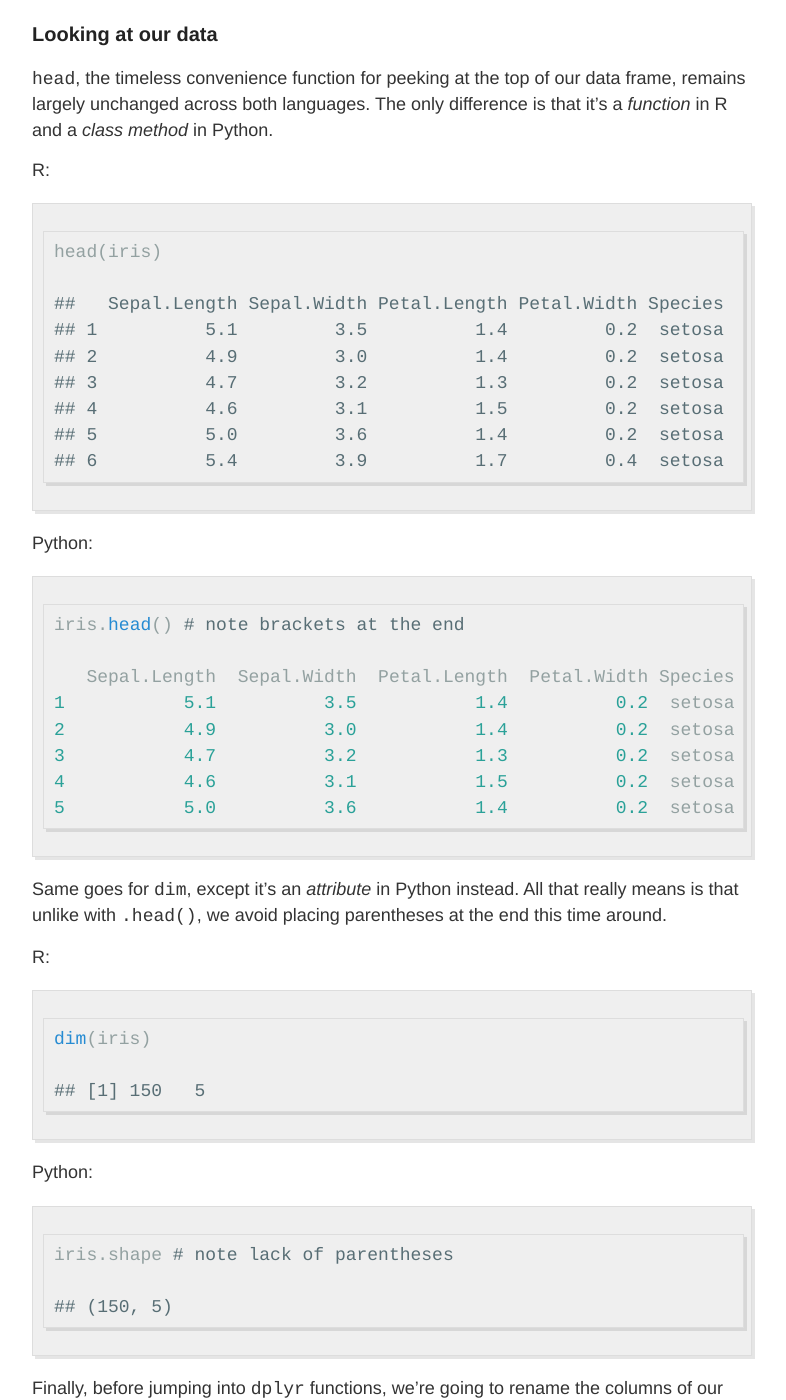
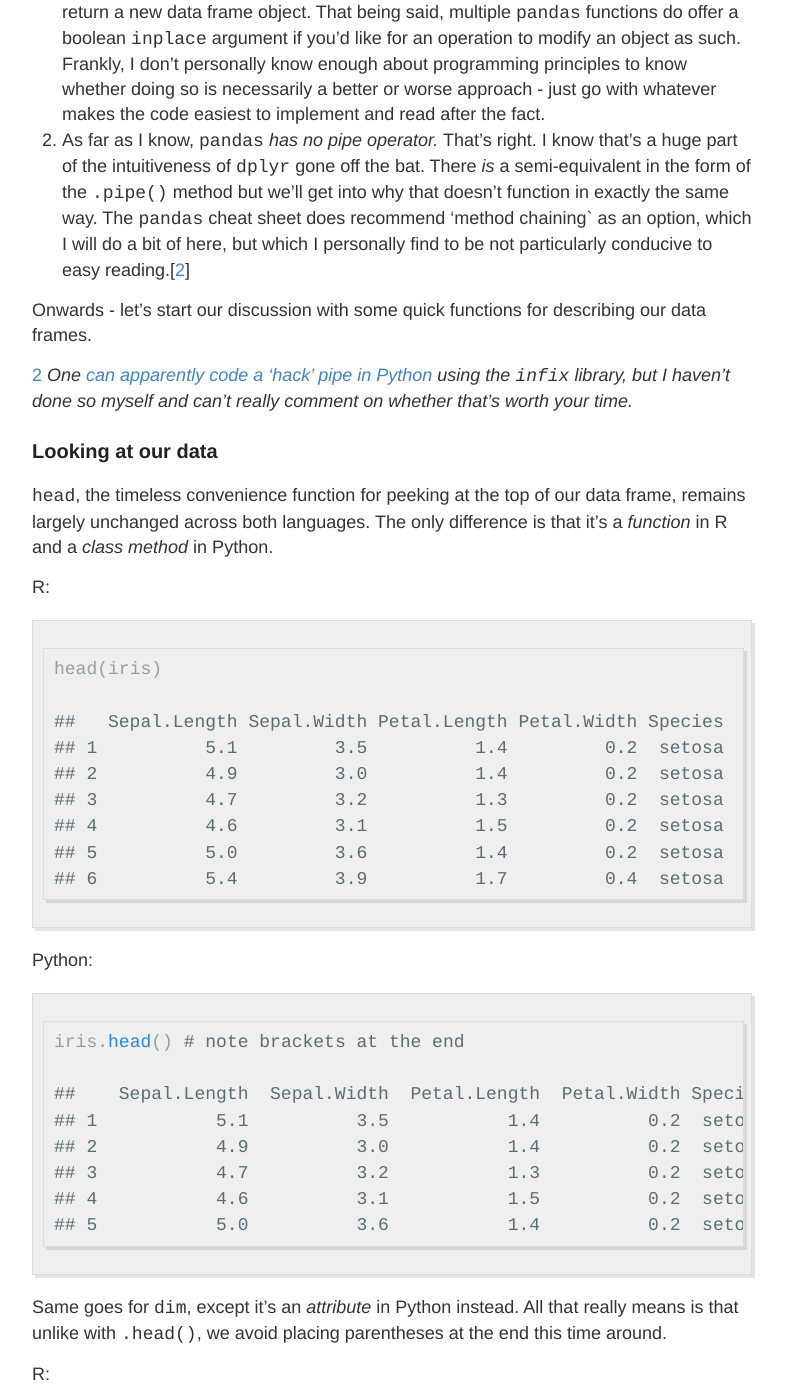
Before and after one commit to aays/site_old, a Jekyll site: the page built from _posts/2017-08-30-pandas-dplyr-users-pt1.md, in a window 1280 px wide and 1400 px high, scrolled down 2558 px. Shown: the whole window, without its empty margins (248-1034 px from the left). Built offline with Jekyll 4.4.1, drawn with Linux system fonts in a browser that asks for light colours; our own code applies the rules of GitHub Pages for plain Markdown files; some of the changed text lies outside the part shown.

Commit message:
Update 2017-08-30-pandas-dplyr-users-pt1.md

````diff
--- a/_posts/2017-08-30-pandas-dplyr-users-pt1.md
+++ b/_posts/2017-08-30-pandas-dplyr-users-pt1.md
@@ -1,12 +1,14 @@
 # An introduction to `pandas` for bewildered `dplyr` users - Part 1
 
-Personally, it's a little hard to fathom what data frame operations were like before `dplyr` and the tidyverse came around. An elegant and intuitive R toolkit for working with data frames, or table-formatted data objects, `dplyr` offers a frightening amount of utility with incredibly straightforward syntax. A lot of this elegance is owed to its seamless integration with the R pipe operator, or `%>%`, which facilitates the chaining together of operations for quick and efficient data frame manipulation.
+Personally, it's a little hard to fathom what data frame operations were like before `dplyr` and the tidyverse came around<sup>[[1](#footnote1)]</sup>. An elegant and intuitive R toolkit for working with data frames, or table-formatted data objects, `dplyr` offers a frightening amount of utility with incredibly straightforward syntax. A lot of this elegance is owed to its seamless integration with the R pipe operator, or `%>%`, which facilitates the chaining together of operations for quick and efficient data frame manipulation.
 
 Of course, the Python world has since noticed the awesome potential of data frames, and Python's lack of a native data frame object class eventually led to the development of `pandas`. Much like the tidyverse, `pandas` largely centers around working with `DataFrame` objects, and exhibits some clear parallels with its R equivalents. At the same time, its syntax does include many quirks that may be a little difficult for a native R user to wrap their head around -- perhaps partially because of the object-oriented nature of Python.
 
 To be up front for a second here: I'm writing this post mostly for myself. I am the titular bewildered `dplyr` user, and yet a mix of fate and circumstance has resulted in me having to use `pandas` far more than I'd have previously thought myself comfortable with. Which is not to imply that `pandas` is somehow inferior and to be avoided -- I just like `dplyr`, and indeed the tidyverse at large, which has yet to leave literally any of my data analysis needs wanting. But why put all your eggs in one basket, you know? (Yes, even despite the barrage of clumsy data science blog posts about the supposedly brutal and frenzied war between R and Python or whatever, but I digress)
 
 This post here is my attempt to make some sense out of `pandas` operations in light of my familiarity and comfort with the tidyverse, and `dplyr` in particular. I'm hoping that in explaining `pandas` within the context of some core `dplyr` verbs, it's perhaps even the tiniest bit easier for R users to wrap their heads around this nifty Python library. But remember: a little knowledge can go a long way!
+
+<a name="footnote1"><sup>1</sup></a><font size="10"><i> Mind you, this is much more because of my own lack of formal training in programming than anything to do with the value of base R.</i></font>
 
 ## Getting Started
 
@@ -42,9 +44,11 @@
 
 Now, two things to note before we get started:
 1. Much like in `dplyr`, it appears a given operation on a `pandas` dataframe will _always_ return a new data frame object. That being said, multiple `pandas` functions do offer a boolean `inplace` argument if you'd like for an operation to modify an object as such. Frankly, I don't personally know enough about programming principles to know whether doing so is necessarily a better or worse approach - just go with whatever makes the code easiest to implement and read after the fact.
-2. As far as I know, `pandas` _has no pipe operator._ That's right. I know that's a huge part of the intuitiveness of `dplyr` gone off the bat. There _is_ a semi-equivalent in the form of the `.pipe()` method but we'll get into why that doesn't function in exactly the same way. The `pandas` cheat sheet does recommend 'method chaining` as an option, which I will do a bit of here, but which I personally find to be not particularly conducive to easy reading.<sup>[[1](#footnote1)]</sup>
+2. As far as I know, `pandas` _has no pipe operator._ That's right. I know that's a huge part of the intuitiveness of `dplyr` gone off the bat. There _is_ a semi-equivalent in the form of the `.pipe()` method but we'll get into why that doesn't function in exactly the same way. The `pandas` cheat sheet does recommend 'method chaining` as an option, which I will do a bit of here, but which I personally find to be not particularly conducive to easy reading.<sup>[[2](#footnote2)]</sup>
 
 Onwards - let's start our discussion with some quick functions for describing our data frames.
+
+<a name="footnote2"><sup>2</sup></a><i> One [can apparently code a 'hack' pipe in Python](https://stackoverflow.com/questions/28252585/functional-pipes-in-python-like-from-dplyr) using the `infix` library, but I haven't done so myself and can't really comment on whether that's worth your time.</i>
 
 ### Looking at our data
 
@@ -67,12 +71,12 @@
 ```python
 iris.head() # note brackets at the end
 
-   Sepal.Length  Sepal.Width  Petal.Length  Petal.Width Species
-1           5.1          3.5           1.4          0.2  setosa
-2           4.9          3.0           1.4          0.2  setosa
-3           4.7          3.2           1.3          0.2  setosa
-4           4.6          3.1           1.5          0.2  setosa
-5           5.0          3.6           1.4          0.2  setosa
+##    Sepal.Length  Sepal.Width  Petal.Length  Petal.Width Species
+## 1           5.1          3.5           1.4          0.2  setosa
+## 2           4.9          3.0           1.4          0.2  setosa
+## 3           4.7          3.2           1.3          0.2  setosa
+## 4           4.6          3.1           1.5          0.2  setosa
+## 5           5.0          3.6           1.4          0.2  setosa
 ```
 
 Same goes for `dim`, except it's an _attribute_ in Python instead. All that really means is that unlike with `.head()`, we avoid placing parentheses at the end this time around.
````
Also changed, not shown: other parts of _posts/2017-08-30-pandas-dplyr-users-pt1.md (+0 -2 lines).
